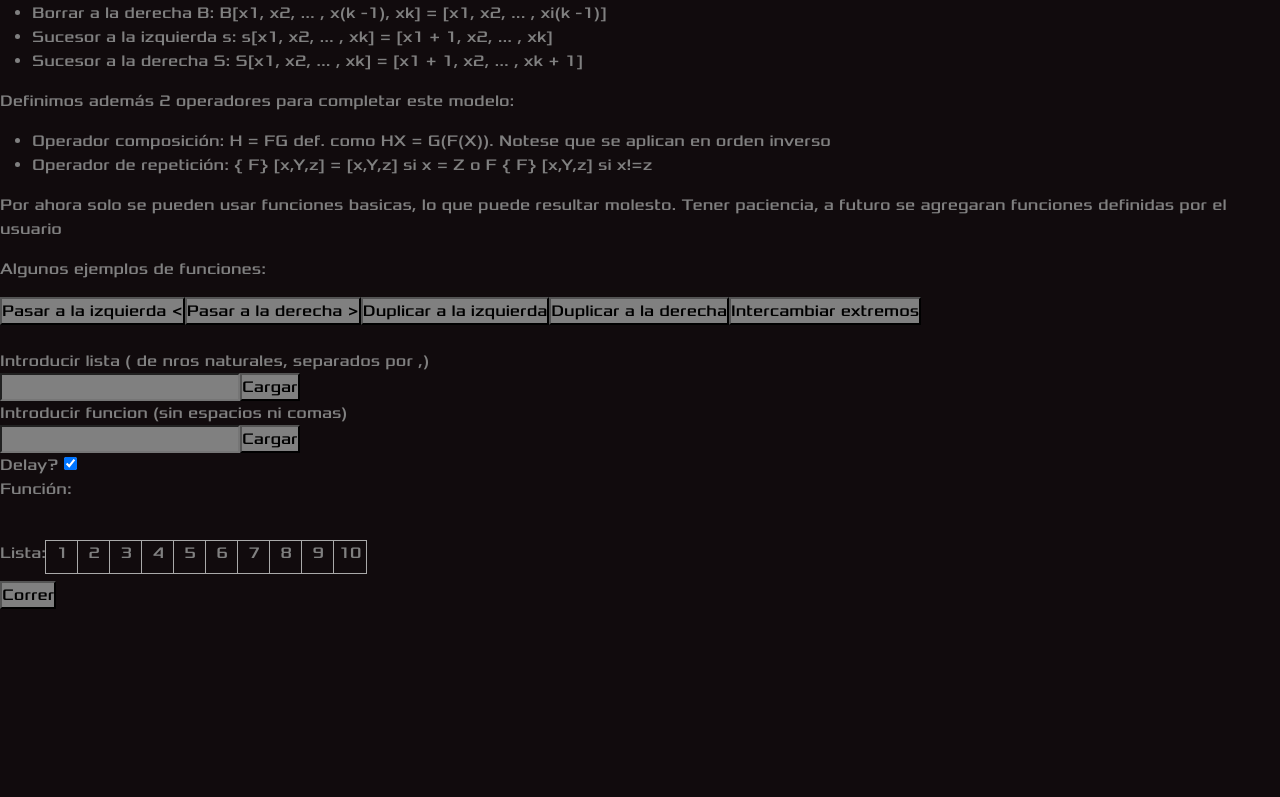
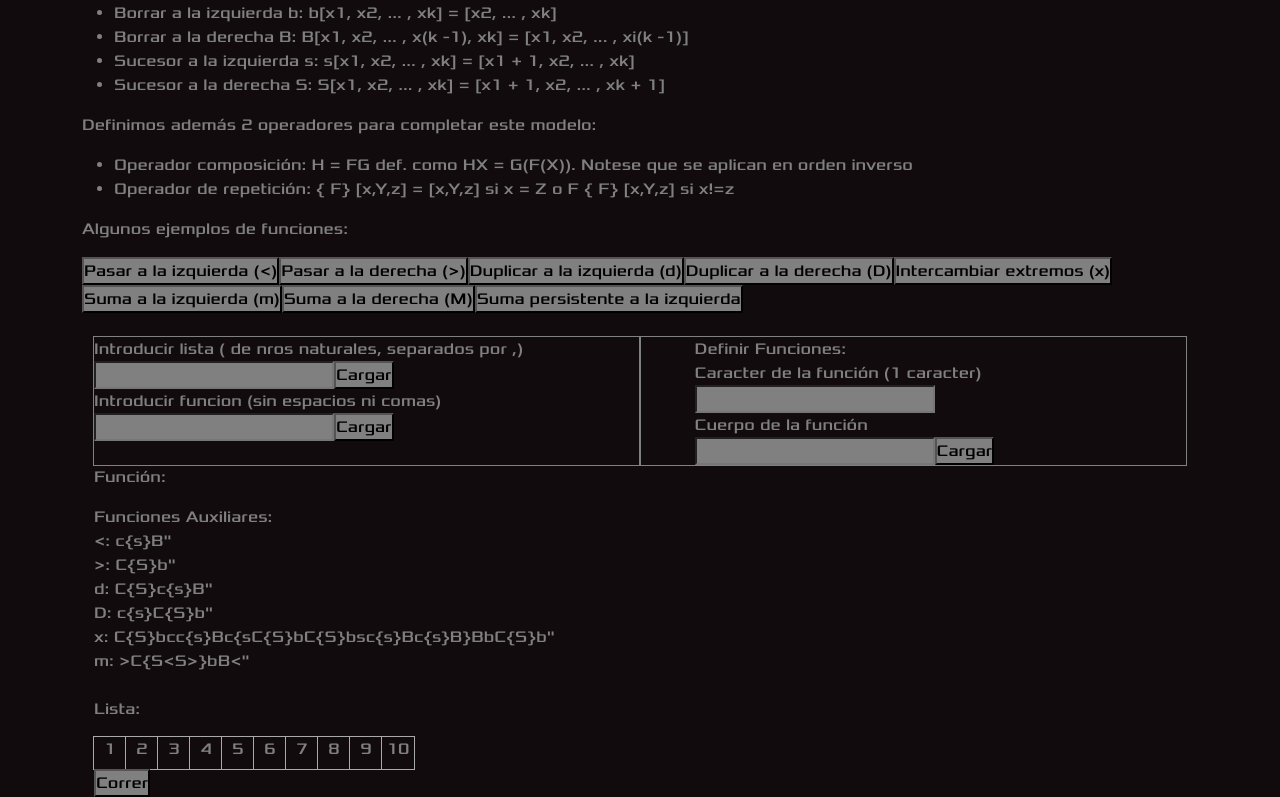
Before and after one commit to Toma-C/ng-portfolio, an Angular app: page /lista in a window 1280 px wide. Shown: the part 727-1524 px from the top of the page. Before the commit the page ends 1336 px from the top, so only its background shows below. Built offline with nearby package versions, Linux system fonts and the light colour scheme.

Commit message:
added user functions

```diff
--- a/angular.json
+++ b/angular.json
@@ -31,8 +31,8 @@
               "budgets": [
                 {
                   "type": "initial",
-                  "maximumWarning": "500kb",
-                  "maximumError": "1mb"
+                  "maximumWarning": "1mb",
+                  "maximumError": "10mb"
                 },
                 {
                   "type": "anyComponentStyle",
--- a/src/app/pages/lista/lista.component.css
+++ b/src/app/pages/lista/lista.component.css
@@ -16,3 +16,21 @@ input, button{
     text-align: center;
     vertical-align: center;
 }
+.container-box{
+    outline: 1px solid grey;
+    display: table-cell;
+    vertical-align: top;
+    width: 50%;
+    height: 100%;
+    overflow: hidden;
+}
+.right{
+    padding-left: 5%;
+}
+.left{
+    padding-right: 5%;
+}
+.container{
+    width: 100%;
+    justify-content: center;
+}
--- a/src/app/pages/lista/lista.component.html
+++ b/src/app/pages/lista/lista.component.html
@@ -1,4 +1,5 @@
 <div class="pagebody">
+    <div class="container">
     <p>Las Funciones de listas son un modelo presentado por el lógico Giuseppe Jacopinen en los años 70</p>
     <p>Definimos lista como una secuencia ordenada y finita de 0 o más elementos de los Naturales</p>
     <ul>
@@ -21,36 +22,66 @@
     <ul>
         <li>Operador composición: H = FG def. como HX = G(F(X)). Notese que se aplican en orden inverso</li>
         <li>Operador de repetición: {{'{'}} F{{'}'}} [x,Y,z] = [x,Y,z] si x = Z o F {{'{'}} F{{'}'}} [x,Y,z] si x!=z</li>
-
     </ul>
-    <p>Por ahora solo se pueden usar funciones basicas, lo que puede resultar molesto. Tener paciencia, a futuro se agregaran funciones definidas por el usuario</p>
     <p>Algunos ejemplos de funciones:</p>
     <div class="buttonbar">
         <button *ngFor="let example of examples" (click)="loadCustFunc(example.func)"> {{example.name}}</button>
     </div>
     <br/>
+    <div class="container">
+    <div class="container-box left">
+        <div>
+            <div>
             Introducir lista ( de nros naturales, separados por ,)
-    <br/>
             <input type="text" [(ngModel)]="listinput">  <button (click)="loadList()">Cargar</button>
-    <br/>
+            </div>
+            <div>
             Introducir funcion (sin espacios ni comas)
-    <br/>
             <input type="text" [(ngModel)]="funcinput"><button (click)="loadFunc()">Cargar</button>
-    <div>Delay? <input type="checkbox" checked [(ngModel)]="delayinput"></div>
-
-    <div class="functioncontainer">
+            </div>
+            </div>
+    </div>
+    <div class="container-box right">
+        <div>
+            <div>
+                <div>
+                    Definir Funciones:
+                </div>
+                <div>
+                    Caracter de la función (1 caracter) <br/>
+                    <input type="text" [(ngModel)]="userfuncnameinput">
+                </div>
+            </div>
+        <div>
+            <div>
+            Cuerpo de la función <br/>
+            <input type="text" [(ngModel)]="userfuncinput">
+            <button (click)="loadUserFunc()"> Cargar </button>
+            </div>
+        </div>
+        </div>
+    </div>
+    </div>
+    <div class="container">
     <p>
     Función:
     </p>
+    <div class="functioncontainer">
         <div class="cell" *ngFor="let element of listfunc"> {{element}}</div>
     </div>
+    <div>
+        Funciones Auxiliares:
+        <div *ngFor="let entry of userfunctionsEntries"> {{entry[0]}}: {{entry[1]}}"</div>
+    </div>
     <br/>
-    <div class="listcontainer">
     <p>
     Lista:
     </p>
+    <div class="listcontainer">
         <div class="cell" *ngFor="let element of list"> {{element}}</div>
     </div>
-    <button (click)="applyFunc(listfunc)"> Correr </button>
+    <button (click)="applyFunc(expandFunc(listfunc))"> Correr </button>
+    </div>
 
     </div>
+</div>
--- a/src/app/pages/lista/lista.component.ts
+++ b/src/app/pages/lista/lista.component.ts
@@ -12,34 +12,82 @@ export class ListaComponent {
     listinput: string = "";
     funcinput: string = "";
     delayinput :boolean = true;
-    userfunctions = [ "<",">","d","D","x"];
+
+    userfuncnameinput: string = "";
+    userfuncinput: string = "";
+    userfunctions: { [key: string]: string } = {
+      "<": "c{s}B",
+      ">": "C{S}b",
+      "d": "C{S}c{s}B",
+      "D": "c{s}C{S}b",
+      "x": "C{S}bcc{s}Bc{sC{S}bC{S}bsc{s}Bc{s}B}BbC{S}b",
+      "m": ">C{S<S>}bB<"
+    };
+
+
+
     examples = [
         {
-        name: "Pasar a la izquierda <",
+        name: "Pasar a la izquierda (<)",
         id: "<",
         func: "c{s}B"
         },
         {
-        name: "Pasar a la derecha >",
+        name: "Pasar a la derecha (>)",
         id: ">",
         func: "C{S}b"
         },
         {
-        name: "Duplicar a la izquierda",
+        name: "Duplicar a la izquierda (d)",
         id: "d",
         func: "C{S}c{s}B"
         },
         {
-        name: "Duplicar a la derecha",
+        name: "Duplicar a la derecha (D)",
         id: "D",
         func: "c{s}C{S}b"
         },
         {
-        name: "Intercambiar extremos",
+        name: "Intercambiar extremos (x)",
         id: "x",
-        func: "C{S}bcc{s}Bc{sC{S}bC{S}bsc{s}Bc{s}B}BbC{S}b"
+        func: ">c<c{s>>s<<}bB>"
         },
+        {
+        name:"Suma a la izquierda (m)",
+        id: "m",
+        func: ">C{S<S>}bB<"
+        },
+        {
+        name:"Suma a la derecha (M)",
+        id: "M",
+        func: "<c{s>s<}bB>"
+        },
+        {
+        name:"Suma persistente a la izquierda",
+        id: "M",
+        func: "d>>dxmx<x<"
+        }
+
     ]
+
+    get userfunctionsEntries() {
+        return Object.entries(this.userfunctions);
+    }
+    expandFunc(lfunc: string[]){
+        const result = [...lfunc];
+        let i = 0;
+
+        while (i < result.length) {
+            const char = result[i];
+            if (this.userfunctions[char]) {
+                result.splice(i, 1, ...this.userfunctions[char]);
+            } else {
+                i++;
+            }
+        }
+
+        return result;
+    }
 
 
     loadCustFunc(func : string){
@@ -52,6 +100,10 @@ export class ListaComponent {
 
     loadList(){
         this.list = this.listinput.split(',').map( (x) => Number(x) );
+    }
+
+    loadUserFunc(){
+        this.userfunctions[this.userfuncnameinput] = this.userfuncinput;
     }
 
     //aplica funciones simples, sin uso del operador {};
```
Also changed, not shown: 10 other files (tests, documents, lock files or other folders). Lines whose indentation alone changed are shown as unchanged.
